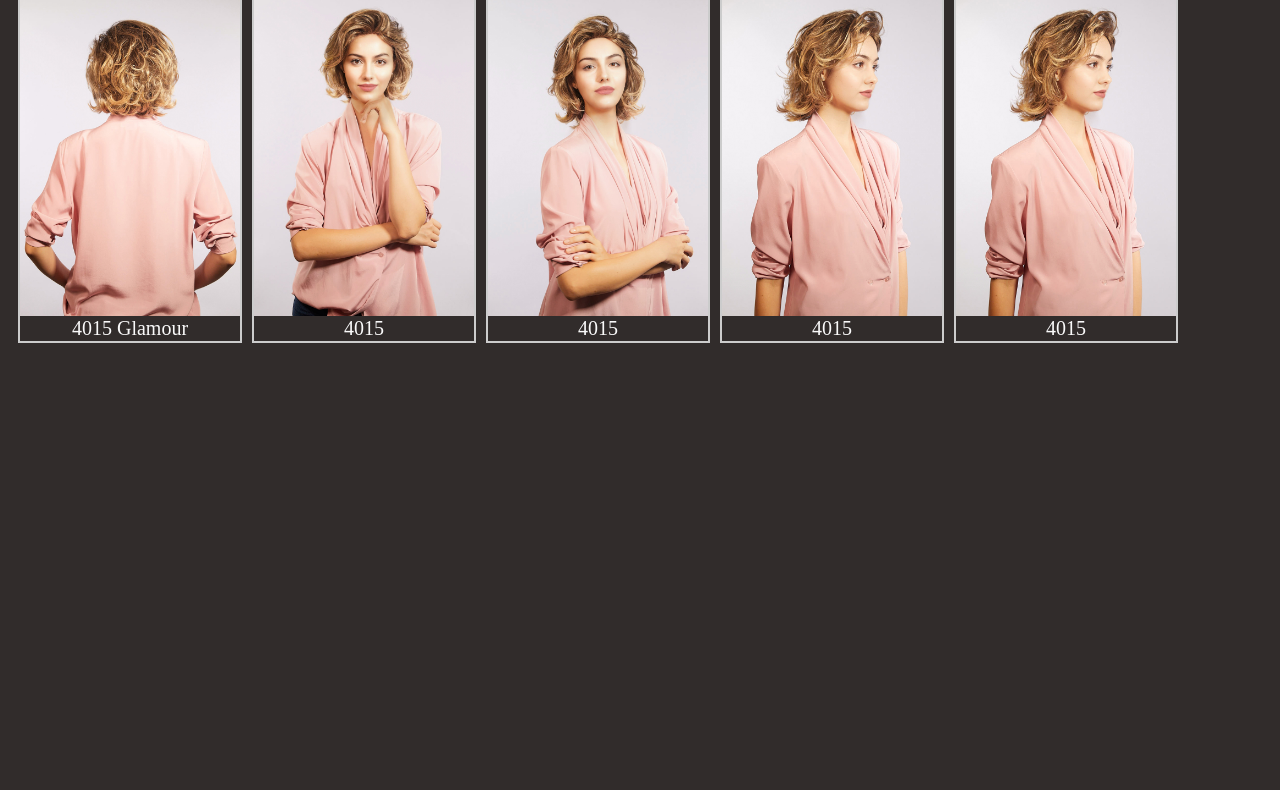
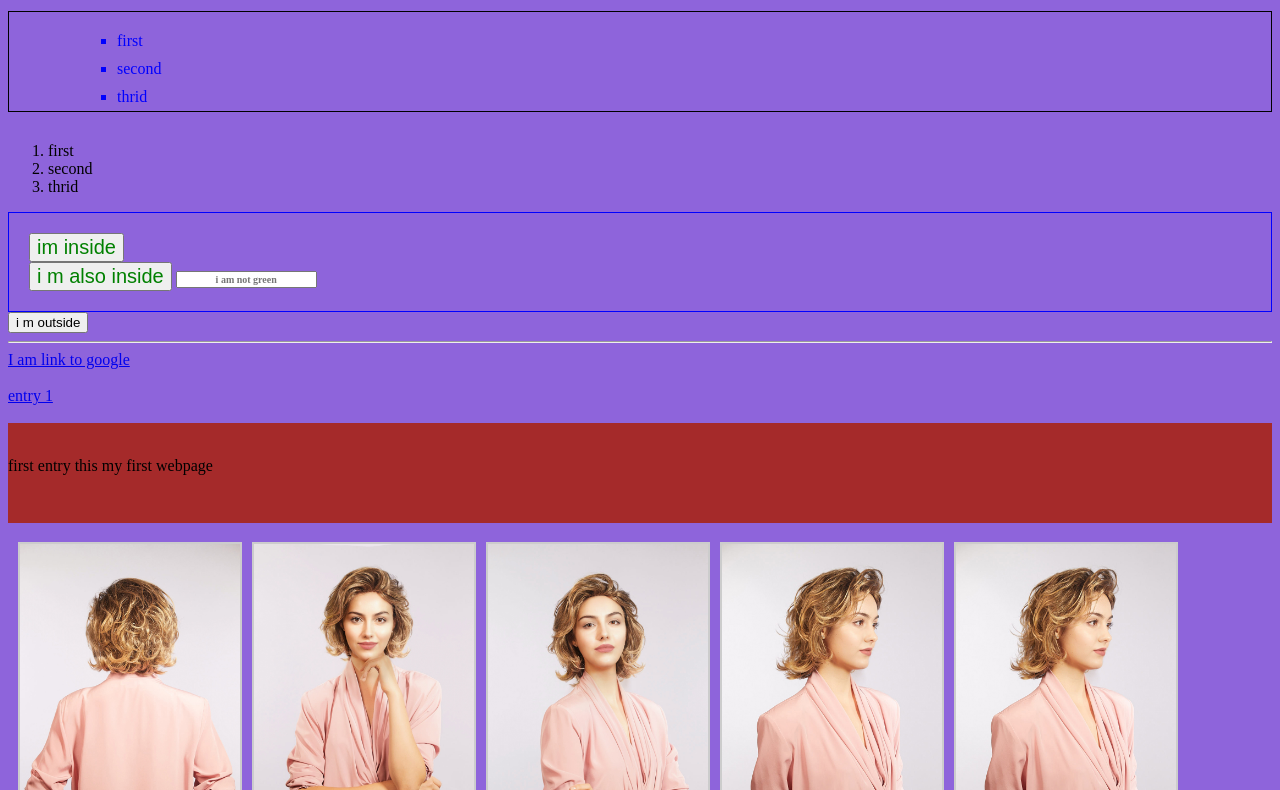
Before and after one commit to 217yohan/nyc, a plain HTML site: page index.html in a window 1280 px wide. Shown: the part 250-1040 px from the top of the page. Before the commit the page ends 800 px from the top, so only its background shows below. Drawn offline with Linux system fonts and the light colour scheme; files that its build step writes are made by us from their sources; files whose address does not match are found by name.

Commit message:
Add files via upload

```diff
--- a/index.html
+++ b/index.html
@@ -7,7 +7,8 @@
 		<meta name = "korean food" content = "best korean food in Korea town">
 		<title>Louis Ferre, Inc</title>
 
-		<link rel="stylesheet" type="text/css" href="mystyle.css">
+		<link rel="stylesheet" type="text/css" href="css/mystyle.css">
+
 
     </head>
 
@@ -37,8 +38,73 @@
 
         <p id="address">New York NY</p>
 		<p id="phone">212-1234-1234</p>
+		<br>
+		<br>
+
+		<!-- session 3 -->
+		<h1>session 3</h1>
+		<!-- list -->
+		<!-- UL stand for unorder list -->
+		<!-- LI stand for List item -->
+		<ul class="square">
+
+			<li>first</li>
+			<li>second</li>
+			<li>thrid</li>
 
 
+		</ul>
+
+
+		<!-- oL stand for ordered list -->
+		<ol type="1" >
+			<li>first</li>
+			<li>second</li>
+			<li>thrid</li>
+
+		</ol>
+
+		<!-- the most used htlm tag -->
+		<div class="container">
+			<button>im inside</button>
+			<br>
+
+			<button>i m also inside</button>
+
+			<input type="text"
+			placeholder="i am not green">
+		</div>
+
+			<button>i m outside</button>
+			<hr>
+
+			<!-- links -->
+
+			<!-- a stand for anchor -->
+			<!-- links should always have the herf attribute -->
+
+			<a href="http://google.com">I am link to google</a>
+
+			<!-- link to same page -->
+<br>
+
+<br>
+			<a href="#entry1">entry 1 </a>
+
+			<br>
+		<div>
+
+			<br>
+
+			<article id = "entry">
+
+			<br>
+			<p>first entry this my first webpage</p>
+			</article>
+
+
+
+		</div>
 
 
 		 &nbsp; &nbsp;&nbsp;
@@ -86,12 +152,13 @@
 		</div>
 
 	</div>
+<br>
 
 
+<br>
 
 
-	<body>
-
+	</body>
 
 
 </htlm>
--- a/mystyle.css
+++ b/mystyle.css
@@ -4,7 +4,7 @@
 /* 2 - ID selector (#) */
 
 body {
-  background-color: rgb(49, 44, 43)
+  background-color: rgb(142, 100, 219)
 }
 
 h1 {
@@ -34,6 +34,47 @@ h2 {
 
 
 
+/* session 3 square padding margin */
+
+.square {
+	list-style-type: square;
+	border: 1px solid;
+
+	padding-left: 100px;
+	padding-top: 10px;
+	margin-bottom: 30px;
+}
+.square li {
+	color: blue;
+	margin: 10px 10px 5px 8px;
+
+}
+
+.container {
+	padding: 20px;
+	border: 1px solid blue;
+
+}
+
+.container button{
+	font-size: 20px;
+	font-weight: 100;
+	color:  green;
+
+}
+
+
+
+/* session 3 square padding margin */
+
+
+/* blog style******** */
+article {height: 100px;
+}
+
+#entry {
+	background-color: brown
+}
 
 /* hex 0 1 2 3 4 5 6 7 8 9 A B C D E F */
 /* RGB RED GREEN BLUE */
```
